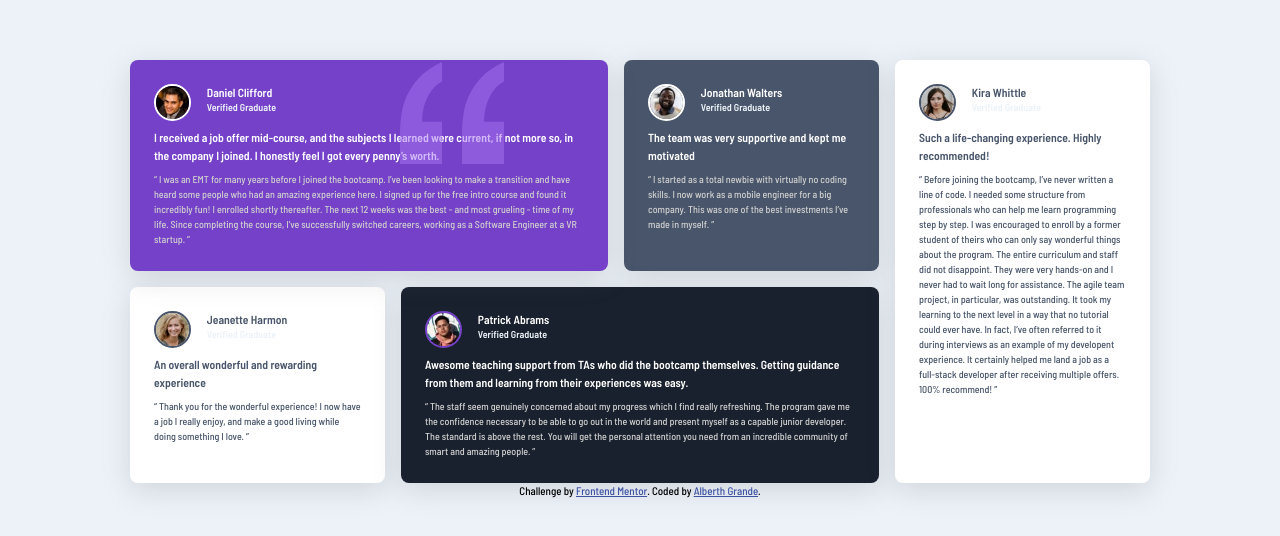
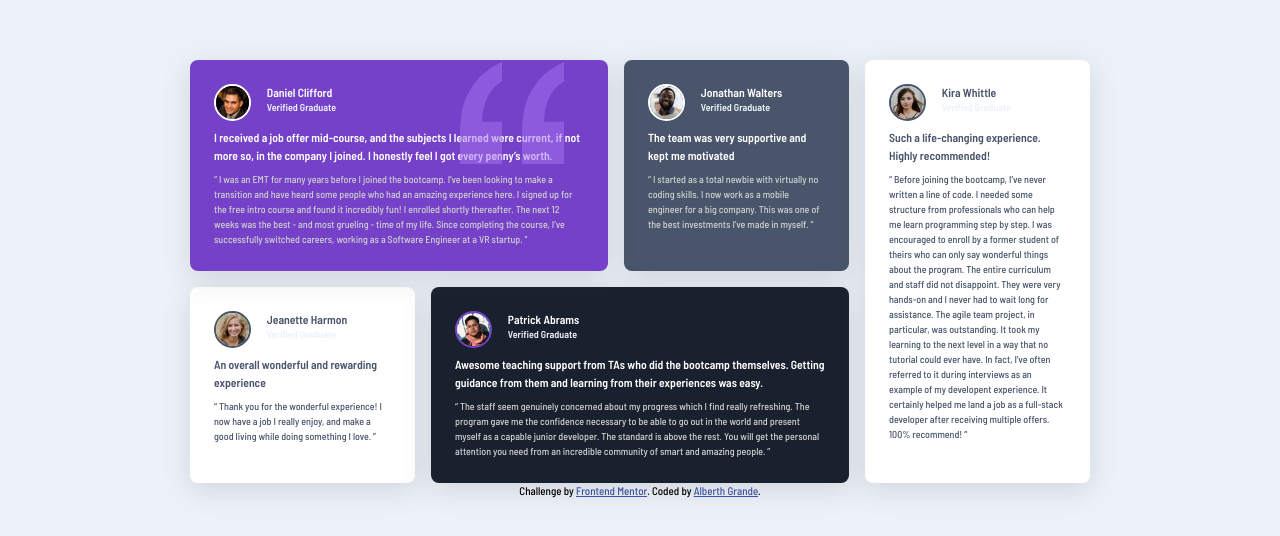
Before and after one commit to alberthgrande/testimonials-grid-section, a plain HTML site: page index.html in a window 1280 px wide. Shown: the part 120-656 px from the top of the page. Drawn offline with Linux system fonts and the light colour scheme.

Commit message:
Revert the container max-width to 900

```diff
--- a/css/style.css
+++ b/css/style.css
@@ -28,7 +28,7 @@ body {
 
 /* main */
 .container {
-  max-width: 1020px;
+  max-width: 900px;
 }
 .grid-container {
   display: grid;
```
